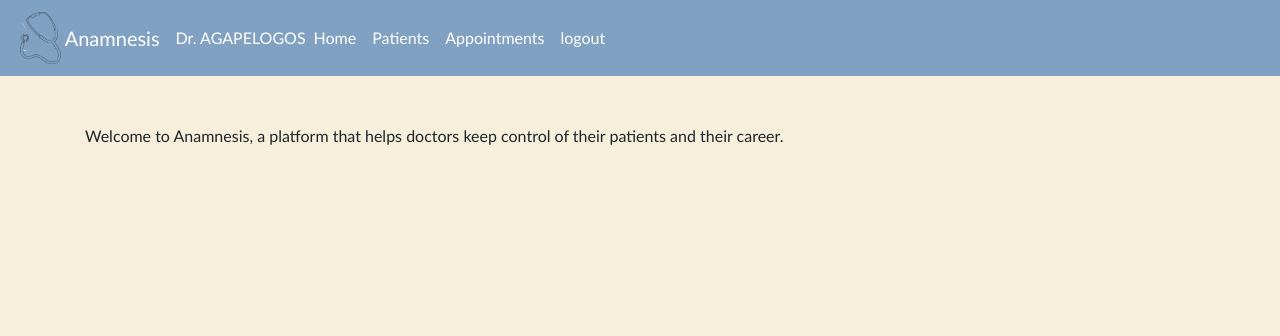
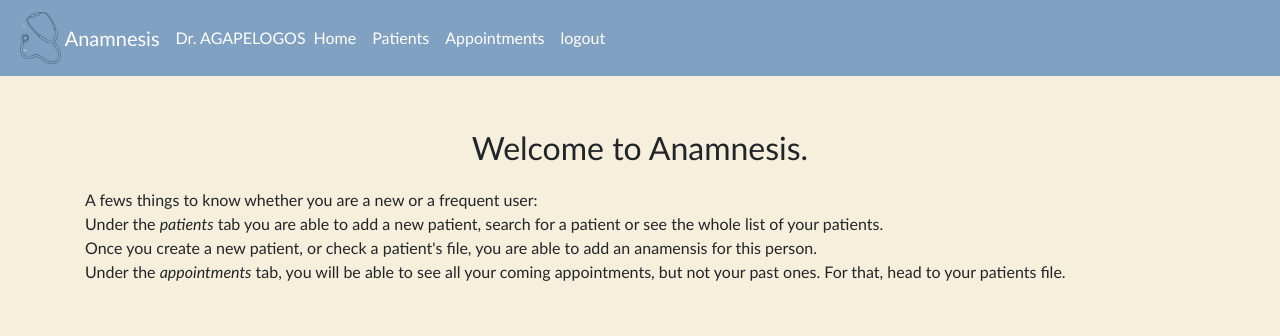
Before and after one commit to medranow/capstone, a Django app: page / in a window 1280 px wide. Shown: the top 336 px of the page. Run offline with Django 4.2, Linux system fonts and the light colour scheme; a user stored in the database is signed in; some libraries are stand-ins or nearby versions.

Commit message:
Working on index of logged in user

```diff
--- a/medomai/anamnesis/static/anamnesis/styles.css
+++ b/medomai/anamnesis/static/anamnesis/styles.css
@@ -46,9 +46,11 @@ h5 {
     border: none;
     width:auto;
     height: 60px;
+}
 
-
-
+#indexTitle {
+    text-align: center;
+    font-size: 2rem;
 }
 
 #listofpatients li {
--- a/medomai/anamnesis/templates/anamnesis/index.html
+++ b/medomai/anamnesis/templates/anamnesis/index.html
@@ -5,7 +5,12 @@
 
     {% if user.is_authenticated %}
         <div class="container mt-5">
-            <p>Welcome to Anamnesis, a platform that helps doctors keep control of their patients and their career.</p>
+            <p id="indexTitle">Welcome to Anamnesis.</p>
+            <p>A fews things to know whether you are a new or a frequent user:<br>
+                Under the <i>patients</i> tab you are able to add a new patient, search for a patient or see the whole list of your patients.<br>
+                Once you create a new patient, or check a patient's file, you are able to add an anamensis for this person.<br>
+                Under the <i>appointments</i> tab, you will be able to see all your coming appointments, but not your past ones. For that, head to your patients file.
+            </p>
 
             {% if message %}
                 {{ message }}
--- a/medomai/anamnesis/templates/anamnesis/layout.html
+++ b/medomai/anamnesis/templates/anamnesis/layout.html
@@ -17,7 +17,7 @@
     <body>
         {% if user.is_authenticated %}
             <nav class="navbar navbar-expand-lg navbar-dark">
-                <img src="{% static 'anamnesis/images/stethoscope.png' %}" alt="stethoscope" class="img-thumbnail text-center imageNav"> <a class="navbar-brand" href="#">Anamnesis</a>                <a class="nav-item">Dr. {{request.user | upper}}</a>
+                <img src="{% static 'anamnesis/images/stethoscope.png' %}" alt="stethoscope" class="img-thumbnail text-center imageNav"> <a class="navbar-brand" href="#">Anamnesis</a>                <a class="nav-item">Dr. {{doctor | upper}}</a>
                 <button class="navbar-toggler" type="button" data-toggle="collapse" data-target="#navbarSupportedContent" aria-controls="navbarSupportedContent" aria-expanded="false" aria-label="Toggle navigation">
                 <span class="navbar-toggler-icon"></span>
                 </button>
--- a/medomai/anamnesis/views.py
+++ b/medomai/anamnesis/views.py
@@ -16,7 +16,10 @@ from .models import Patient, Patienthistory
 
 # Create your views here.
 def index(request):
-    return render(request, "anamnesis/index.html")
+    doctor = request.user.get_username()
+    return render(request, "anamnesis/index.html", {
+        'doctor': doctor,
+    })
 
 # Log in user
 def login_view(request):
```
Also changed, not shown: medomai/db.sqlite3.
